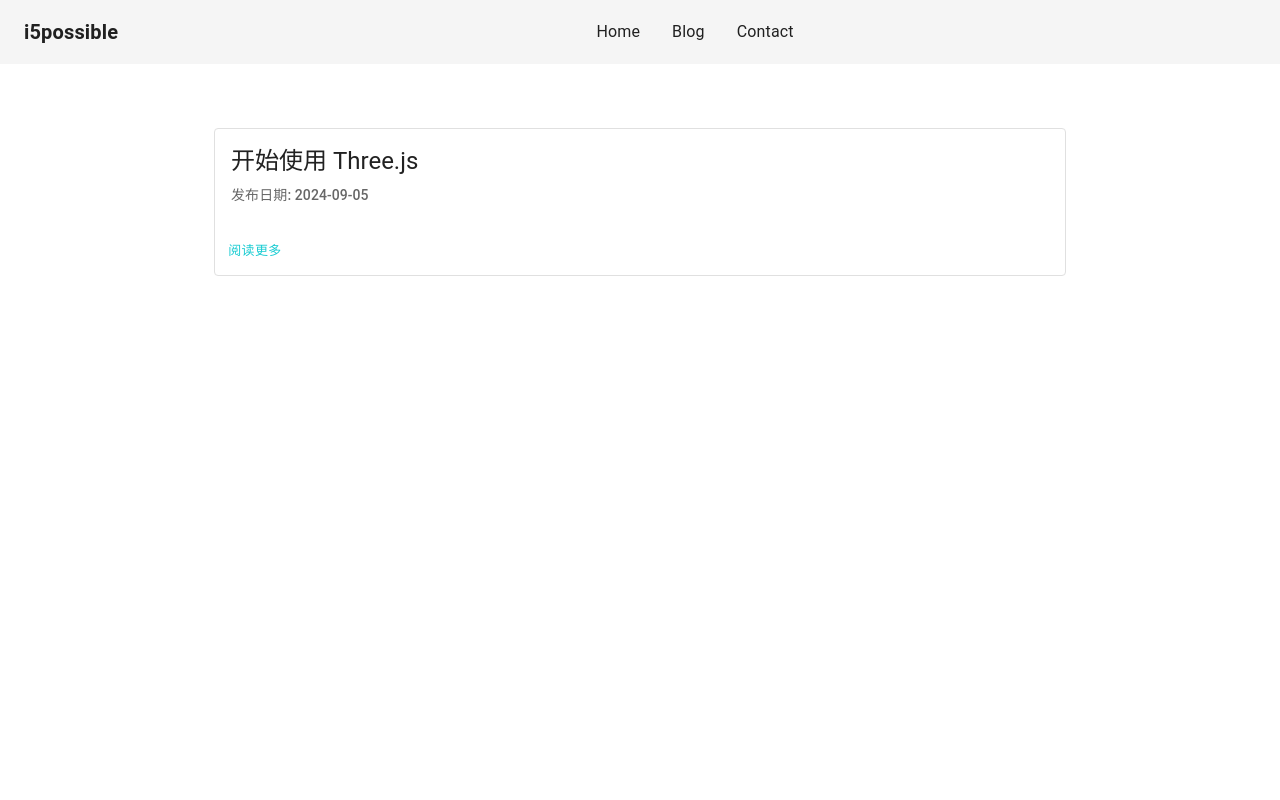
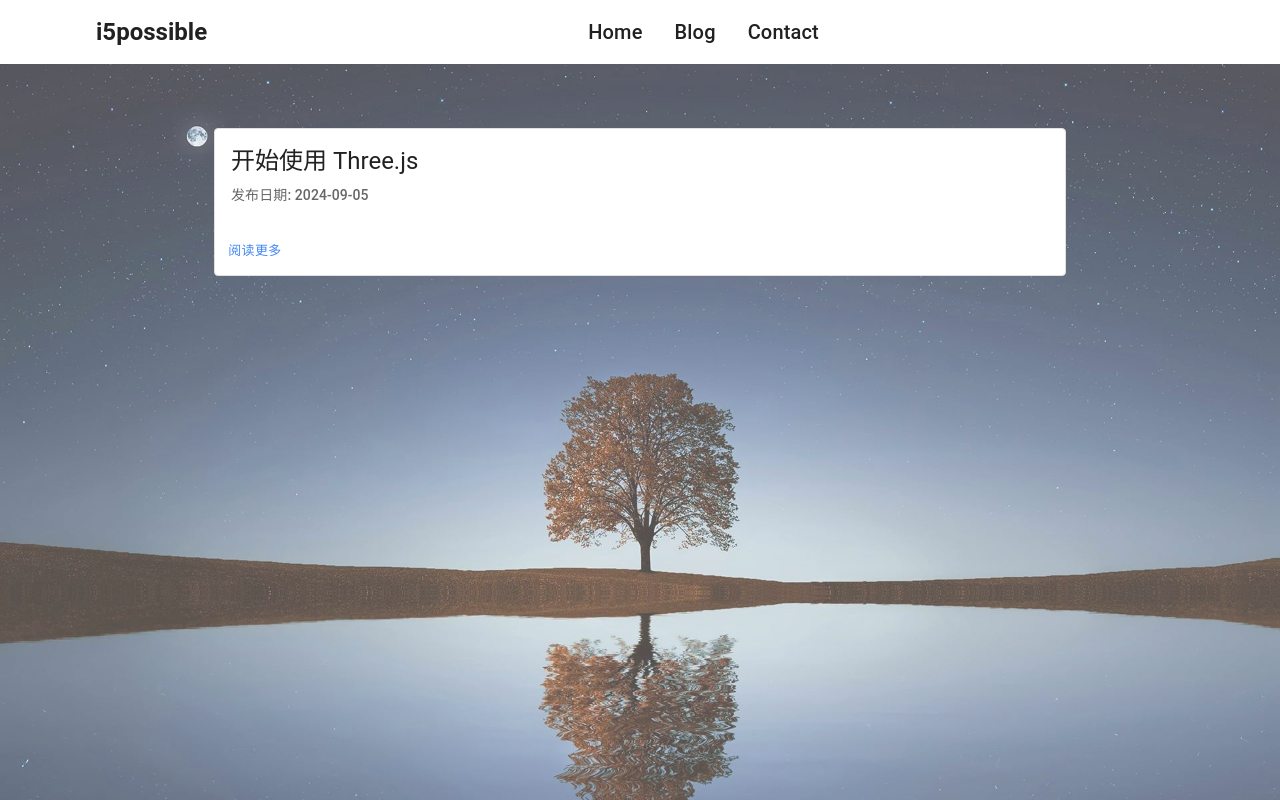
Before and after one commit to i5possible/i5possible.github.io, a Next.js app: page /zh in a window 1280 px wide. Built offline with nearby package versions, Linux system fonts and the light colour scheme.

Commit message:
update styles

```diff
--- a/src/app/contact/page.tsx
+++ b/src/app/contact/page.tsx
@@ -18,7 +18,8 @@ import TelegramIcon from '@mui/icons-material/Telegram'
 import WordCloud from 'react-wordcloud'
 
 const words = [
-  { text: 'NodeJS', value: 120 },
+  { text: 'Leadership', value: 100 },
+  { text: 'NodeJS', value: 100 },
   { text: 'React', value: 100 },
   { text: 'Postgres', value: 80 },
   { text: 'Java', value: 80 },
@@ -85,7 +86,6 @@ export default function ContactPage() {
         display: 'flex',
         alignItems: 'center',
         justifyContent: 'center',
-        bgcolor: 'background.default',
       }}
     >
       <Card sx={{ maxWidth: 600, width: '100%' }}>
@@ -100,7 +100,7 @@ export default function ContactPage() {
           >
             <Avatar
               src="/placeholder.svg?height=120&width=120"
-              alt="陈明"
+              alt="梁鸿"
               sx={{ width: 120, height: 120, mb: 2 }}
             />
             <Typography variant="h4" component="h1" gutterBottom>
--- a/src/app/home/page.tsx
+++ b/src/app/home/page.tsx
@@ -55,11 +55,11 @@ const sections = [
 
 const HomePage: React.FC = () => {
   return (
-    <Box>
+    <Container>
       <Box
         sx={{ backgroundColor: 'primary.main', color: 'common.white', py: 8 }}
       >
-        <Container maxWidth="lg">
+        <Container maxWidth="md">
           <Typography variant="h2" align="center" gutterBottom>
             欢迎来到我们的世界
           </Typography>
@@ -71,7 +71,7 @@ const HomePage: React.FC = () => {
       {sections.map((section, index) => (
         <ImageTextSection key={index} {...section} />
       ))}
-    </Box>
+    </Container>
   )
 }
 
--- a/src/app/layout.tsx
+++ b/src/app/layout.tsx
@@ -1,6 +1,9 @@
+import React from 'react'
 import NavBar from '@/components/NavBar'
 import ThemeRegistry from '@/app/theme'
+import { Box } from '@mui/material'
 import '@/styles/global.css'
+import CssBaseline from '@mui/material/CssBaseline'
 
 export const metadata = {
   title: 'i5possible',
@@ -15,12 +18,40 @@ export default function RootLayout({
   return (
     <html lang="en">
       <body>
-        <main>
-          <ThemeRegistry>
-            <NavBar />
+        <CssBaseline />
+        <Box
+          sx={{
+            width: '100%',
+            position: 'fixed',
+            height: '100vh',
+            display: 'block',
+            backgroundImage: `url(/assets/background-home.jpg)`,
+            backgroundSize: 'cover',
+            backgroundPosition: 'center', // 背景图片居中
+            zIndex: -100,
+            '::before': {
+              content: '""',
+              position: 'absolute', // 绝对定位
+              top: 0,
+              left: 0,
+              right: 0,
+              bottom: 0,
+              backgroundColor: 'rgba(256, 256, 256, 0.3)',
+              zIndex: -99, // 确保覆盖层在背景图之上
+            },
+          }}
+        />
+
+        <ThemeRegistry>
+          <NavBar />
+          <Box
+            sx={{
+              marginTop: 8,
+            }}
+          >
             {children}
-          </ThemeRegistry>
-        </main>
+          </Box>
+        </ThemeRegistry>
       </body>
     </html>
   )
--- a/src/app/theme.tsx
+++ b/src/app/theme.tsx
@@ -8,7 +8,7 @@ import { createTheme } from '@mui/material/styles'
 const theme = createTheme({
   palette: {
     primary: {
-      main: '#19ccd2',
+      main: '#4287F6',
     },
     secondary: {
       main: '#dc004e',
--- a/src/components/NavBar.tsx
+++ b/src/components/NavBar.tsx
@@ -1,5 +1,5 @@
 import React from 'react'
-import { AppBar, Toolbar, Typography, Box, Container } from '@mui/material'
+import { AppBar, Box, Container, Toolbar, Typography } from '@mui/material'
 import Link from 'next/link'
 
 const NavigationBar = () => {
@@ -10,11 +10,29 @@ const NavigationBar = () => {
   ]
 
   return (
-    <AppBar position="static" color="default" elevation={0}>
-      <Container maxWidth="xl">
-        <Toolbar disableGutters sx={{ height: 64 }}>
+    <AppBar
+      sx={{
+        backgroundColor: 'hsla(0, 0%, 100%, 0.6)',
+        backdropFilter: 'blur(8px)',
+      }}
+      position="fixed"
+      color="default"
+      elevation={0}
+    >
+      <Container
+        sx={{
+          margin: '0 auto',
+        }}
+      >
+        <Toolbar
+          disableGutters
+          sx={{
+            padding: '0 2rem',
+            height: 64,
+          }}
+        >
           <Typography
-            variant="h6"
+            variant="h5"
             noWrap
             component={Link}
             href="/home"
@@ -23,9 +41,6 @@ const NavigationBar = () => {
               fontWeight: 700,
               color: 'inherit',
               textDecoration: 'none',
-              '&:hover': {
-                color: 'primary.main',
-              },
             }}
           >
             i5possible
@@ -36,6 +51,7 @@ const NavigationBar = () => {
                 key={item.label}
                 component={Link}
                 href={item.href}
+                variant={'h6'}
                 sx={{
                   mx: 2,
                   color: 'inherit',
@@ -47,7 +63,7 @@ const NavigationBar = () => {
                       content: '""',
                       position: 'absolute',
                       width: '100%',
-                      height: '2px',
+                      height: '3px',
                       bottom: -2,
                       left: 0,
                       backgroundColor: 'primary.main',
--- a/src/styles/global.css
+++ b/src/styles/global.css
@@ -1,10 +1,11 @@
-@tailwind base;
-@tailwind components;
-@tailwind utilities;
+/*@tailwind base;*/
+/*@tailwind components;*/
+/*@tailwind utilities;*/
 
 :root {
     --background: #ffffff;
     --foreground: #171717;
+
     --sh-class: #2d5e9d;
     --sh-identifier: #354150;
     --sh-sign: #8996a3;
@@ -18,6 +19,8 @@
 
 html {
     min-width: 360px;
+    scroll-behavior: smooth;
+    box-sizing: border-box;
 }
 
 @media (prefers-color-scheme: dark) {
@@ -42,12 +45,11 @@ body {
     font-family: Arial, Helvetica, sans-serif;
 }
 
-@layer utilities {
-    .text-balance {
-        text-wrap: balance;
-    }
-}
-
+/*@layer utilities {*/
+/*    .text-balance {*/
+/*        text-wrap: balance;*/
+/*    }*/
+/*}*/
 
 ::selection {
     background-color: #47a3f3;
```
Also changed, not shown: src/app/posts/[locale]/[id]/page.tsx (+0 -9 lines), src/styles/github-markdown.css (deleted, +0 -125 lines), public/assets/background-home.jpg (added).
